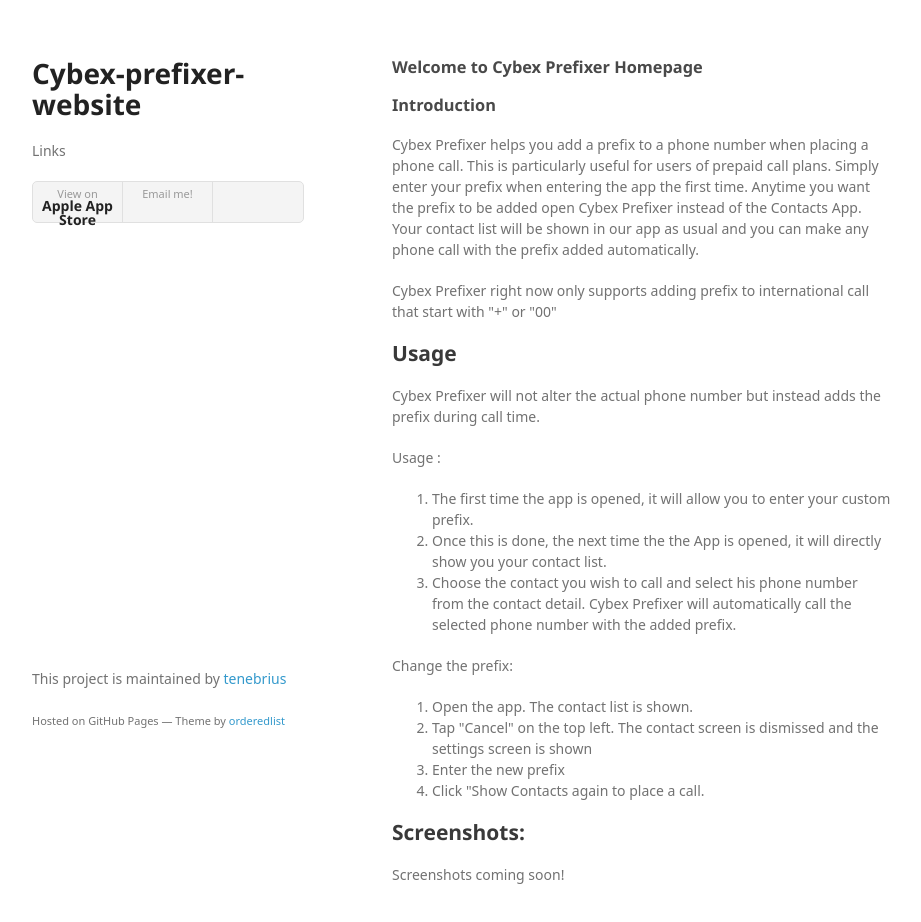
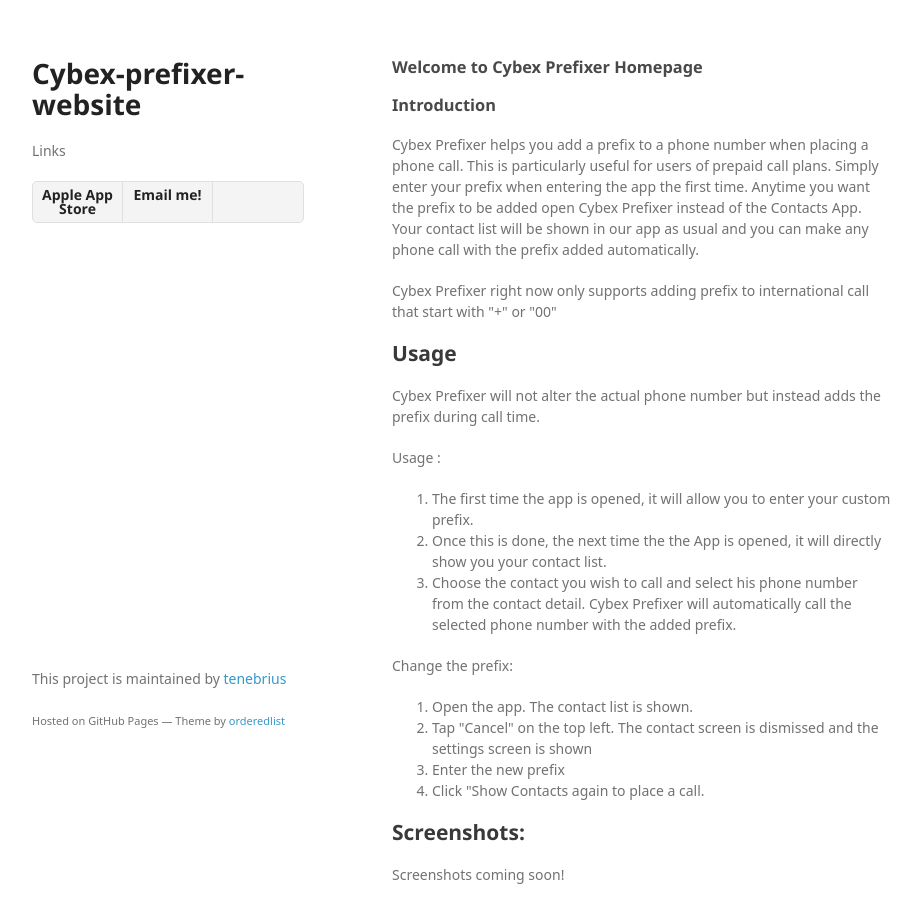
Before and after one commit to tenebrius/callprefixer, a plain HTML site: page index.html in a window 1280 px wide. Shown: the whole page, without its empty margins (178-1099 px from the left). Drawn offline with Linux system fonts and the light colour scheme; a web font is replaced by a local one.

Commit message:
Update index.html

```diff
--- a/index.html
+++ b/index.html
@@ -22,8 +22,8 @@
 
 
         <ul>
-          <li><a href="http://tenebrius.github.io/cybex-prefixer-website/">View on <strong>Apple App Store</strong></a></li>
-          <li><a href="email://divish007@gmail.com">Email me!</strong></a></li>
+          <li><a href="http://tenebrius.github.io/cybex-prefixer-website/"><strong>Apple App Store</strong></a></li>
+          <li><a href="email://divish007@gmail.com"><strong>Email me!</strong></a></li>
 
         </ul>
       </header>
```
